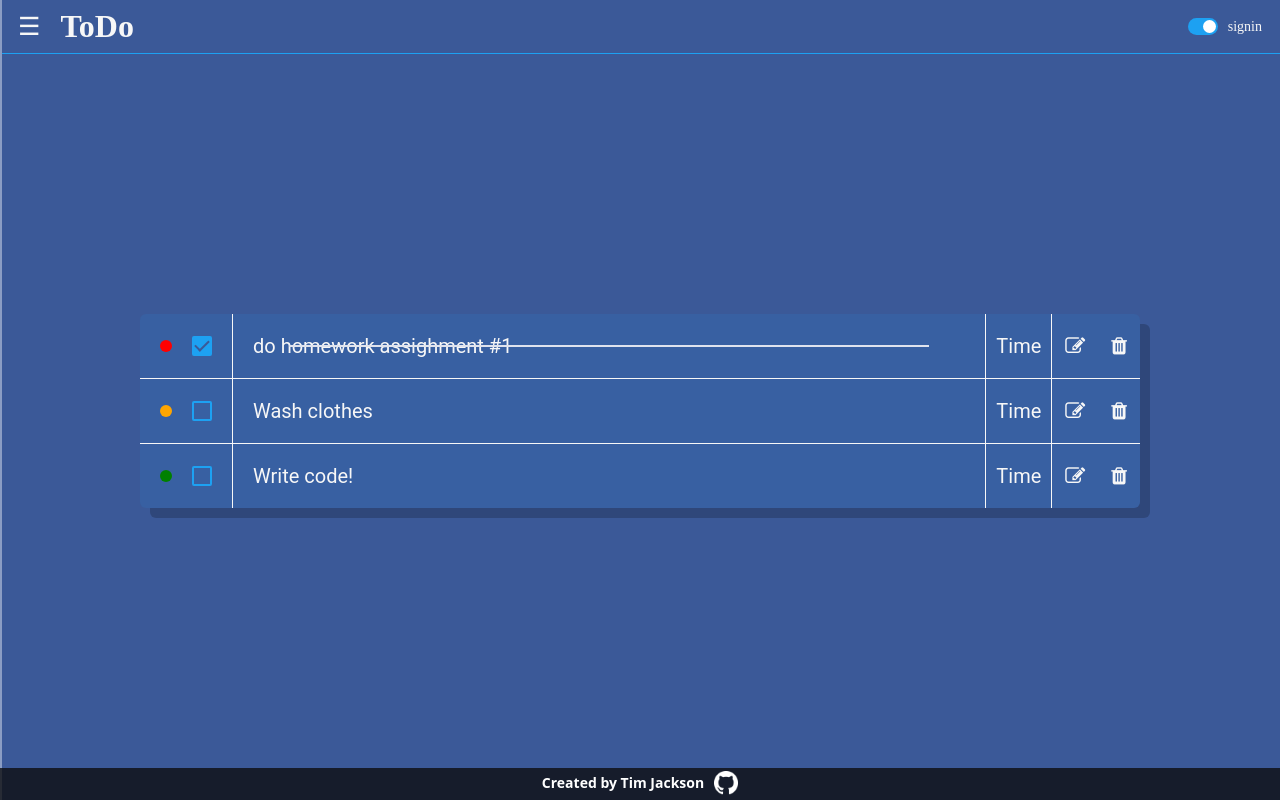
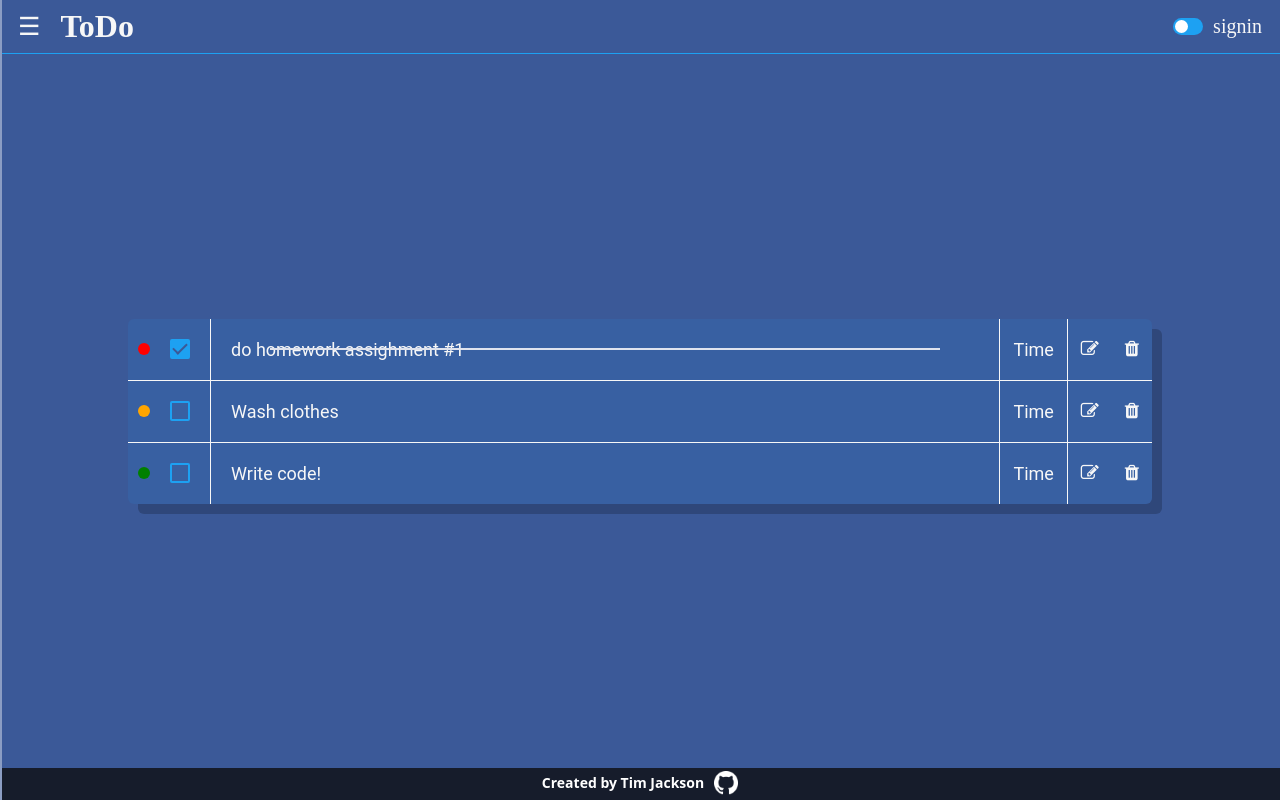
Before and after one commit to timjacksonm/ToDo-List, a plain HTML site: page index.html in a window 1280 px wide. Drawn offline with Linux system fonts and the light colour scheme.

Commit message:
finished adding to media queries at this point in time - made responsive.

```diff
--- a/index.html
+++ b/index.html
@@ -13,7 +13,7 @@
             <a href="#" onclick="openNav()" class="navButton">☰</a>
             <h1 class="title">ToDo</h1>
             <label class="switch" onclick="sliderToggle()">
-                <input type="checkbox" checked="true">
+                <input type="checkbox">
                 <span class="slider round"></span>
               </label>
             <a href="#" class="signin">signin</a>
@@ -112,21 +112,21 @@
         function sliderToggle(){
 
         if(sliderSelect.firstElementChild.checked){
+        // //dark mode
+        root.style.setProperty('--background-one', '#15202B');
+        root.style.setProperty('--background-two', '#1da1f2');
+        root.style.setProperty('--border-color', '#192734');
+        root.style.setProperty('--hover-color', '#22303C');
+        root.style.setProperty('--primary-text', '#FFFFFF');
+        root.style.setProperty('--secondary-text', '#8899A6');
+        }else {
         //light mode
-        root.style.setProperty('--background-one', '#3B5998')
-        root.style.setProperty('--background-two', '#1DA1F2')
-        root.style.setProperty('--border-color', '#8B9DC3')
-        root.style.setProperty('--hover-color', 'rgba(29, 161, 242, 0.1)')
-        root.style.setProperty('--primary-text', '#F7F7F7')
-        root.style.setProperty('--secondary-text', '#DFE3EE')
-        }else {
-        // //dark mode
-        root.style.setProperty('--background-one', '#15202B')
-        root.style.setProperty('--background-two', '#1da1f2')
-        root.style.setProperty('--border-color', '#192734')
-        root.style.setProperty('--hover-color', '#22303C')
-        root.style.setProperty('--primary-text', '#FFFFFF')
-        root.style.setProperty('--secondary-text', '#8899A6')
+        root.style.setProperty('--background-one', '#3B5998');
+        root.style.setProperty('--background-two', '#1DA1F2');
+        root.style.setProperty('--border-color', '#8B9DC3');
+        root.style.setProperty('--hover-color', 'rgba(29, 161, 242, 0.1)');
+        root.style.setProperty('--primary-text', '#F7F7F7');
+        root.style.setProperty('--secondary-text', '#DFE3EE');
         }
     }
 
--- a/style.css
+++ b/style.css
@@ -33,7 +33,7 @@
   color: var(--primary-text);
 }
 .signin {
-  font-size: 14px;
+  font-size: 12px;
 }
 .navButton:hover,
 .signin:hover {
@@ -68,7 +68,7 @@
   left: 0;
   right: 0;
   bottom: 0;
-  background-color: var(--secondary-text);
+  background-color: var(--background-two);
   -webkit-transition: 0.4s;
   transition: 0.4s;
 }
@@ -84,7 +84,7 @@
   transition: 0.4s;
 }
 input:checked + .slider {
-  background-color: var(--background-two);
+  background-color: var(--secondary-text);
 }
 input:focus + .slider {
   box-shadow: 0 0 1px #1da1f2;
@@ -117,7 +117,7 @@ input:checked + .slider:before {
 .sidenav a {
   padding: 8px 8px 8px 32px;
   text-decoration: none;
-  font-size: 16px;
+  font-size: 14px;
   color: var(--primary-text);
   display: block;
   transition: 0.3s;
@@ -240,7 +240,9 @@ main {
   overflow-x: hidden;
   white-space: pre;
 }
-.labelDisc:hover {
+.labelDisc:hover,
+.modify:hover,
+.delete:hover {
   color: var(--background-two);
 }
 .labelDisc:after {
@@ -251,7 +253,7 @@ main {
   background-color: var(--secondary-text);
   position: absolute;
   top: 50%;
-  left: 7.5%;
+  left: 5%;
   transform: translateY(-50%);
   transition: width 100ms ease-in-out;
 }
@@ -294,7 +296,6 @@ main {
   line-height: 6px;
   border-bottom: 3px solid transparent;
   text-shadow: 0px 0px 1px transparent;
-  z-index: 2;
 }
 .logo {
   padding-left: 10px;
@@ -303,309 +304,97 @@ main {
 
 /* Small devices (landscape phones, 576px and up) */
 @media (min-width: 576px) {
+  .sidenav a {
+    padding: 8px;
+  }
 }
 /* Medium devices (tablets, 768px and up) */
 @media (min-width: 768px) {
-  * {
-    margin: 0;
-    padding: 0;
-    box-sizing: border-box;
-  }
-  :root {
-    --background-one: #3b5998;
-    --background-two: #1da1f2;
-    --border-color: #8b9dc3;
-    --hover-color: rgba(29, 161, 242, 0.1);
-    --primary-text: #f7f7f7;
-    --secondary-text: #dfe3ee;
-  }
-  #content {
-    margin: 0;
-    padding: 0;
-    height: 100vh;
-    display: flex;
-    flex-direction: column;
-    background-color: var(--background-one);
-    color: var(--primary-text);
-  }
-  /* HEADER | TOP OF PAGE */
-  .header {
-    padding: 8px;
-    display: flex;
-    border-bottom: 1px solid var(--background-two);
-    align-items: center;
-  }
-  .navButton {
-    font-size: 25px;
-    text-decoration: none;
-    color: var(--primary-text);
-  }
-  .navButton:hover,
-  .signin:hover {
-    color: var(--background-two);
-  }
-  .navButton,
-  .title,
   .signin {
-    color: var(--primary-text);
-    text-decoration: none;
-    padding-right: 10px;
-    padding-left: 10px;
-  }
-  .title {
-    flex: 1;
+    font-size: 14px;
   }
   .switch {
-    position: relative;
-    display: inline-block;
     width: 30px;
     height: 17px;
   }
-  .switch input {
-    opacity: 0;
-    width: 0;
-    height: 0;
-  }
-  .slider {
-    position: absolute;
-    cursor: pointer;
-    top: 0;
-    left: 0;
-    right: 0;
-    bottom: 0;
-    background-color: var(--secondary-text);
-    -webkit-transition: 0.4s;
-    transition: 0.4s;
-  }
   .slider:before {
-    position: absolute;
-    content: "";
     height: 13px;
     width: 13px;
     left: 2px;
     bottom: 2px;
-    background-color: #ffffff;
-    -webkit-transition: 0.4s;
-    transition: 0.4s;
-  }
-  input:checked + .slider {
-    background-color: var(--background-two);
-  }
-  input:focus + .slider {
-    box-shadow: 0 0 1px #1da1f2;
   }
   input:checked + .slider:before {
     -webkit-transform: translateX(13px);
     -ms-transform: translateX(13px);
     transform: translateX(13px);
   }
-  .slider.round {
-    border-radius: 34px;
-  }
-  .slider.round:before {
-    border-radius: 50%;
-  }
-  /* NAV | SIDEBAR MENU */
-  .sidenav {
-    height: 100%;
-    width: 0;
-    position: fixed;
-    z-index: 1;
-    top: 0;
-    left: 0;
-    background-color: var(--background-one);
-    border: 1px solid var(--border-color);
-    overflow-x: hidden;
-    padding-top: 60px;
-    transition: width 0.5s;
-  }
   .sidenav a {
-    padding: 8px 8px 8px 32px;
-    text-decoration: none;
-    font-size: 25px;
-    color: var(--primary-text);
-    display: block;
-    transition: 0.3s;
-  }
-  .closebtn {
-    padding: 8px !important;
-  }
-  .sidenav a:hover {
-    color: var(--background-two);
-    background-color: var(--hover-color);
-  }
-  .sidenav .closebtn {
-    position: absolute;
-    top: 0;
-    right: 25px;
-    font-size: 36px;
-    margin-left: 50px;
-  }
-  .dropdown {
-    border-top: 1px solid var(--background-two);
-    border-bottom: 1px solid var(--background-two);
-  }
-  .dropdown-content {
-    display: none;
-  }
-  .dropdown:hover .dropdown-content {
-    display: block;
-  }
-  /* MAIN | CENTER OF PAGE  */
-  main {
-    flex: 1;
-    display: flex;
-    justify-content: center;
-    align-items: center;
-    margin: 0;
-    padding: 0;
-    width: 100%;
-    font-family: "Roboto", sans-serif;
+    padding: 8px 8px 8px 20px;
+    font-size: 16px;
   }
   .list {
-    display: flex;
-    flex-direction: column;
-    margin: 0;
-    padding: 0;
     width: 80%;
     max-width: 1000px;
-    background-color: var(--hover-color);
-    color: var(--primary-text);
-    border-radius: 6px;
-    box-shadow: 10px 10px 0 0 rgba(0, 0, 0, 0.2);
-    list-style: none;
-    overflow: hidden;
-  }
-  .listItem {
-    margin: 0;
-    padding: 0;
-    border-bottom: 1px solid var(--primary-text);
-    position: relative;
-  }
-  .listItem:last-child {
-    border: 0;
   }
   .priority {
-    display: flex;
     height: 12px;
     width: 12px;
-    border-radius: 100%;
-    margin: 0 0 0 20px;
-  }
-  .checkLabel input {
-    position: absolute;
-    opacity: 0;
-    cursor: pointer;
-    height: 0;
-    width: 0;
   }
   .checkLabel {
-    font-size: 20px;
-    margin: 0;
-    display: flex;
-    flex-direction: row;
-    flex-wrap: nowrap;
-    justify-content: flex-start;
-    align-items: center;
+    font-size: 14px;
   }
   .checkmark {
-    display: flex;
-    align-self: center;
-    position: relative;
     height: 20px;
     width: 20px;
     margin: 0 20px;
-    border: 2px solid var(--background-two);
-    border-radius: 2px;
-    cursor: pointer;
   }
   .checkmark:after {
-    content: "";
-    display: none;
-    position: absolute;
     top: -1px;
     left: 4px;
     width: 6px;
     height: 12px;
-    border: solid var(--background-one);
-    border-width: 0 2px 2px 0;
-    transform: rotate(45deg);
-  }
-  .checkLabel input:checked ~ .checkmark {
-    background-color: var(--background-two);
   }
   .labelDisc {
-    display: flex;
-    flex: 1;
-    align-self: center;
-    position: relative;
-    cursor: pointer;
     padding: 20px;
-    border-left: 1px solid var(--primary-text);
-  }
-  .labelDisc:hover {
-    color: var(--background-two);
   }
   .labelDisc:after {
-    content: "";
-    display: block;
-    width: 0%;
-    height: 2px;
-    background-color: var(--secondary-text);
-    position: absolute;
-    top: 50%;
     left: 7.5%;
-    transform: translateY(-50%);
-    transition: width 100ms ease-in-out;
-  }
-  .checkLabel input:checked ~ .checkmark:after {
-    display: block;
-  }
-  .checkLabel input:checked ~ .labelDisc:after {
-    width: 85%;
   }
   .time {
-    padding: 20px 10px;
-    border-left: 1px solid var(--primary-text);
-    border-right: 1px solid var(--primary-text);
+    padding: 20px 13px;
   }
   .modify {
     padding: 20px 13px;
-    border: none;
-    background: none;
-    font-size: inherit;
-    color: inherit;
   }
   .delete {
     padding: 20px 13px;
-    border: none;
-    background: none;
-    font-size: inherit;
-    color: inherit;
   }
-  /* FOOTER | BOTTOM OF PAGE */
-  .footer {
-    background: rgba(12, 12, 13, 0.78);
-    display: inline-flex;
-    align-items: center;
-    justify-content: center;
-    height: 4%;
-    color: #fff;
-    font-size: 14px;
-    font-family: "Open Sans", sans-serif;
-    font-weight: 700;
-    line-height: 6px;
-    border-bottom: 3px solid transparent;
-    text-shadow: 0px 0px 1px transparent;
-    z-index: 2;
-  }
-  .logo {
-    padding-left: 10px;
-  }
-}
 /* Large devices (desktops, 992px and up) */
 @media (min-width: 992px) {
+  .signin {
+    font-size: 18px;
+  }
+  .sidenav a {
+    padding: 8px 8px 8px 32px;
+    font-size: 18px;
+  }
+  .checkLabel {
+    font-size: 16px;
+  }
 }
 /* Extra large devices (large desktops, 12200px and up) */
 @media (min-width: 1200px) {
+  .signin {
+    font-size: 20px;
+  }
+  .sidenav a {
+    font-size: 20px;
+  }
+  .list {
+    width: 80%;
+    max-width: 1200px;
+  }
+  .checkLabel {
+    font-size: 18px;
+  }
 }
```
